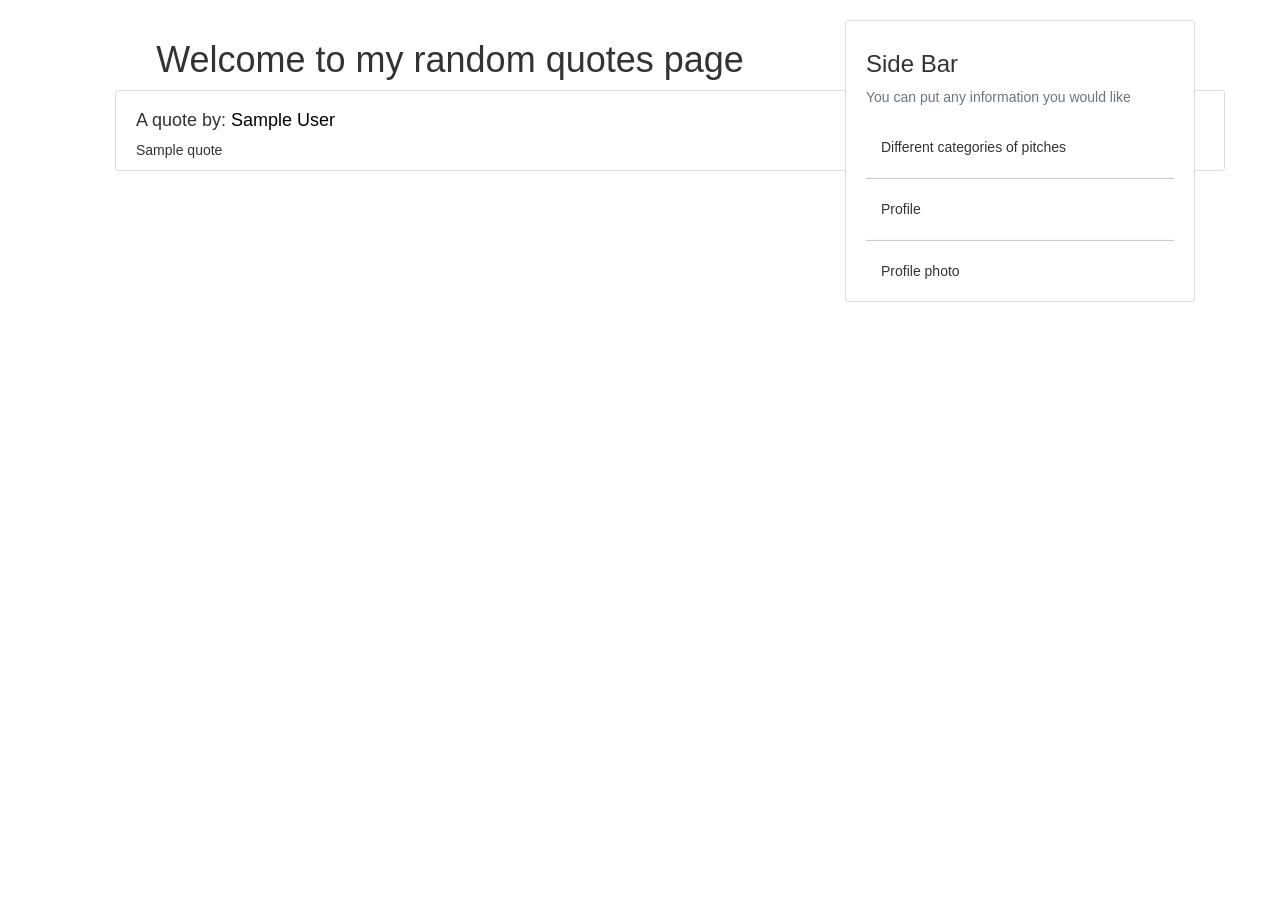
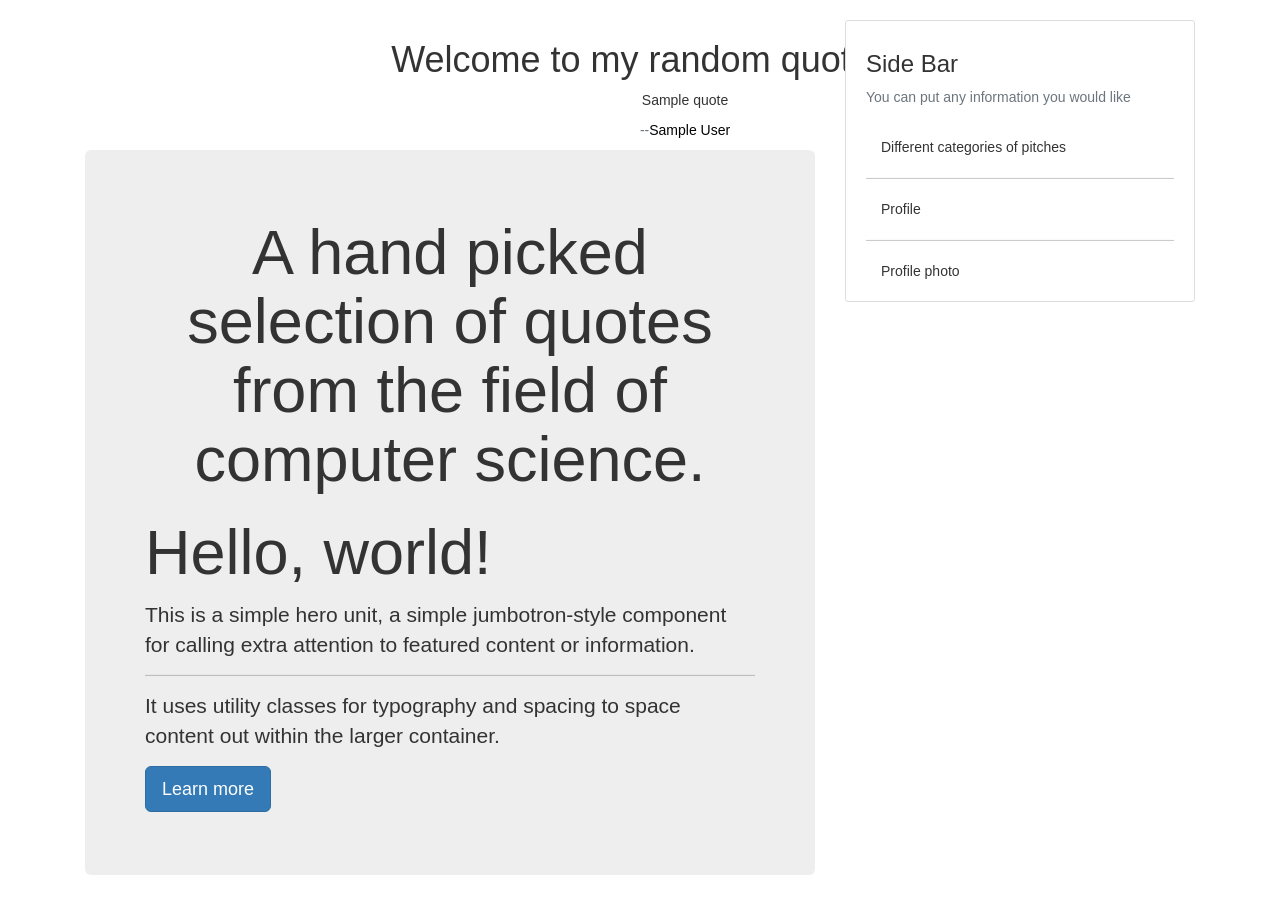
Before and after one commit to ZephonMakale/Personal-Blog, a Flask app: page /blogs in a window 1280 px wide. Shown: the part 62-967 px from the top of the page. Before the commit the page ends 364 px from the top, so only its background shows below. Run offline with Flask 2, Linux system fonts and the light colour scheme; tables that the repository leaves empty hold one stand-in row (values such as "Sample post"); a database or web service that is not in the repository returns one stand-in record (values such as "Sample title"); data that the repository does not hold is empty; some libraries are stand-ins or nearby versions.

Commit message:
Modify the blogs page

```diff
--- a/quotes/templates/blogs.html
+++ b/quotes/templates/blogs.html
@@ -1,28 +1,40 @@
 {% extends 'layout.html' %}
 {% block content %}
-    <h1 style="text-align: center;">Welcome to my random quotes page </h1>
-    <div class="col-md-4">
-        <div class="container">
-            <div class="content-section">
-                <div class="card-title">
-                    <h4>A quote by: <span style="color: rgb(3, 3, 3)">{{quote.author}}</span> </h4>
-                </div>
-                <p class="card-text">{{quote.quote}}</p>
+    <div class= "container">
+        <div class="col-md-4">
+            <div class="container">
+                <h1 class="text-center">Welcome to my random quotes page </h1>
+
+                <p class="text-center cite">{{quote.quote}}</p>
+                <p class="text-center text-muted">--<span style="color: rgb(3, 3, 3)">{{quote.author}}</span> </p>
+
             </div>
         </div>
-    </div>
-{% endblock content %}
-<div class="col-md-4">
-    <div class="content-section">
-      <h3>Side Bar</h3>
-      <p class="text-muted">You can put any information you would like</p>
-      <br>
-
-        <p class="ml-4">Different categories of pitches</p>
-        <hr>
-        <p class="ml-4">Profile</p>
-        <hr>
-        <p class="ml-4">Profile photo</p>
 
     </div>
-  </div>
+    <div class="jumbotron">
+        <h1 class= "text-center">A hand picked selection of quotes from the field of computer science.</h1>
+        <h1 class="display-4">Hello, world!</h1>
+        <p class="lead">This is a simple hero unit, a simple jumbotron-style component for calling extra attention to featured content or information.</p>
+        <hr class="my-4">
+        <p>It uses utility classes for typography and spacing to space content out within the larger container.</p>
+        <p class="lead">
+          <a class="btn btn-primary btn-lg" href="#" role="button">Learn more</a>
+        </p>
+      </div>
+
+
+{% endblock content %}
+
+  <article class="media content-section">
+    <img class="rounded-circle article-img" src="{{url_for('static', filename= 'profile_pics/' + post.author.image_file)}}">
+    <div class="media-body">
+        <div class = .article-metadata>
+        <a class="mr-2" href="{{url_for('users.user_posts', username= post.author.username) }}"> {{post.author.username}}</a>
+        <small class="text-muted">{{post.date_posted.strftime('%Y-%m-%d')}}</small>
+        </div>
+        <h2><a class="article-title" href="{{url_for('posts.post', post_id=post.id)}}">{{post.title}}</a></h2>
+        <p class="article-content">{{post.content}}</p>
+
+    </div>
+</article>
```
